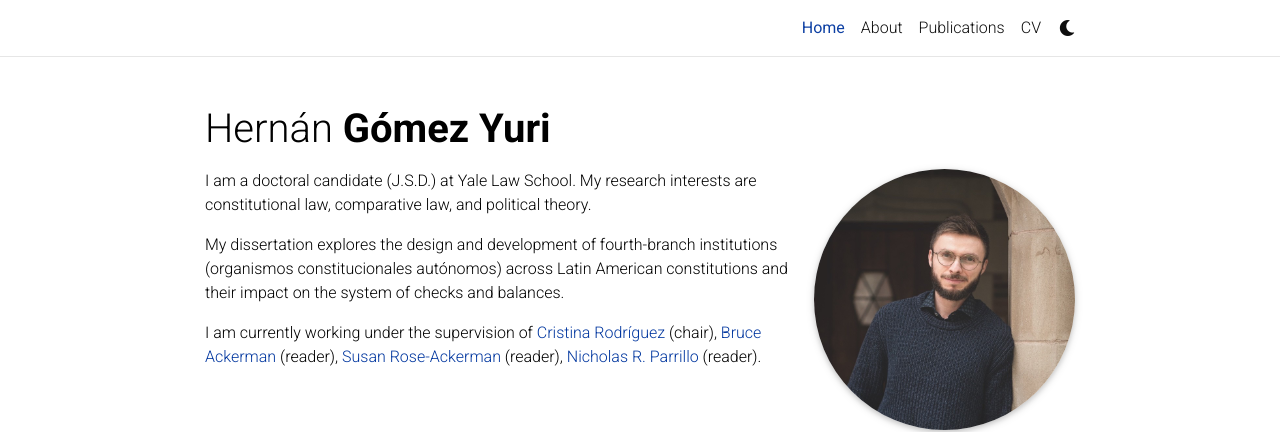
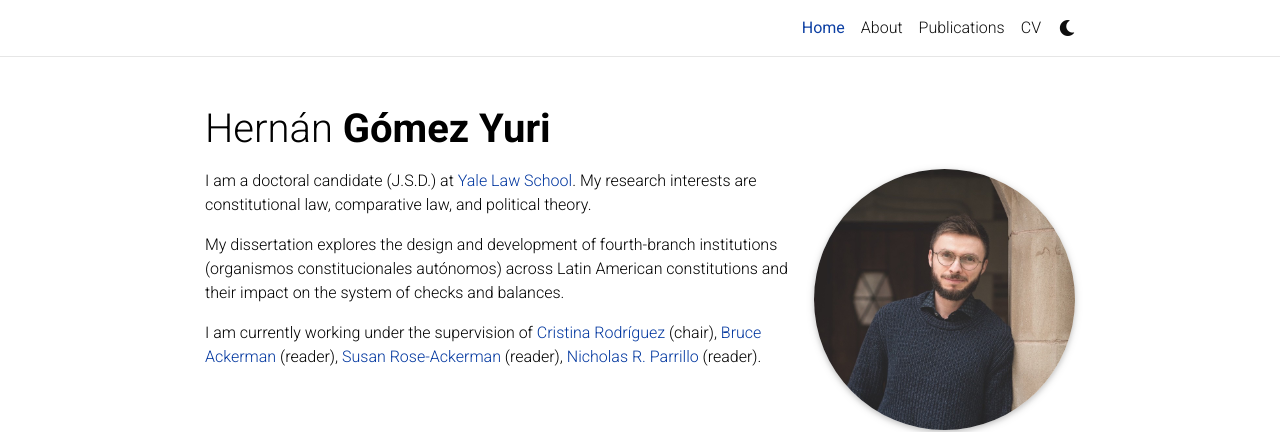
Before and after one commit to hgomezyuri/hgomezyuri.github.io, a Jekyll site: the page built from _pages/home.md, in a window 1280 px wide and 1122 px high. Shown: the top 432 px of the window. Built offline with Jekyll 4.4.1, drawn with Linux system fonts in a browser that asks for light colours; full-size pictures stand in for the smaller copies a plugin makes; comment, search, counter and statistics services are not loaded; a style sheet for code colours, icons or effects is not loaded; part of the change alters nothing that is shown.

```diff
--- a/_pages/home.md
+++ b/_pages/home.md
@@ -19,7 +19,7 @@ selected_papers: true # includes a list of papers marked as "selected={true}"
 social: true  # includes social icons at the bottom of the page
 ---
 
-I am a doctoral candidate (J.S.D.) at Yale Law School. My research interests are constitutional law, comparative law, and political theory.
+I am a doctoral candidate (J.S.D.) at [Yale Law School](https://law.yale.edu). My research interests are constitutional law, comparative law, and political theory.
 
 My dissertation explores the design and development of fourth-branch institutions (organismos constitucionales autónomos) across Latin American constitutions and their impact on the system of checks and balances.
 
```
